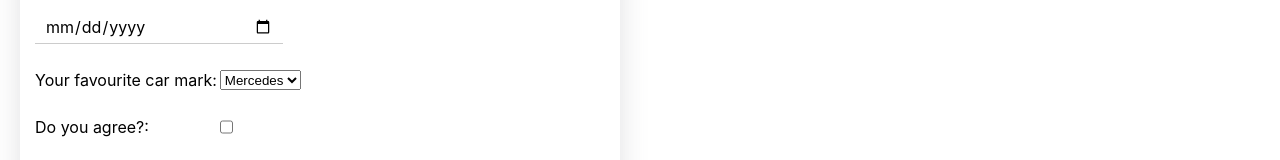
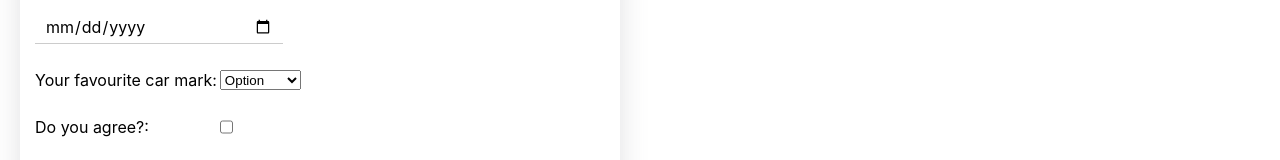
Before and after one commit to msultanovdev/rs-react-components, a React (Create React App) app in the folder my-components/: page /form-page in a window 1280 px wide. Shown: the part 314-474 px from the top of the page. Built offline with nearby package versions, Linux system fonts and the light colour scheme.

Commit message:
fix: fix validation

```diff
--- a/my-components/src/pages/FormPage/FormPage.tsx
+++ b/my-components/src/pages/FormPage/FormPage.tsx
@@ -31,7 +31,7 @@ const FormPage = () => {
     } else {
       setIsValidCar(false);
     }
-    if (!getValues("file")) {
+    if (!getValues("file")?.length) {
       setIsFile(true);
     } else {
       setIsFile(false);
@@ -45,6 +45,11 @@ const FormPage = () => {
       setIsValidDate(true);
     } else {
       setIsValidDate(false);
+    }
+    if (data.chooseSelection === "Option") {
+      setIsValidCar(true);
+    } else {
+      setIsValidCar(false);
     }
 
     if (
@@ -62,6 +67,10 @@ const FormPage = () => {
         chooseSelection: data.chooseSelection,
         file: data.file[0],
       };
+
+      if (data.chooseSelection === "Option") {
+        setIsValidCar(false);
+      }
 
       setItems([...items, obj]);
       reset();
@@ -102,10 +111,11 @@ const FormPage = () => {
             <div className="select-wrapper">
               <p>Your favourite car mark: </p>
               <select
-                defaultValue="Merc"
+                defaultValue="Option"
                 {...register("chooseSelection")}
                 name="car"
               >
+                <option value="Option">Option</option>
                 <option value="Merc">Mercedes</option>
                 <option value="BMW">BMW</option>
                 <option value="Ferrari">Ferrari</option>
```
